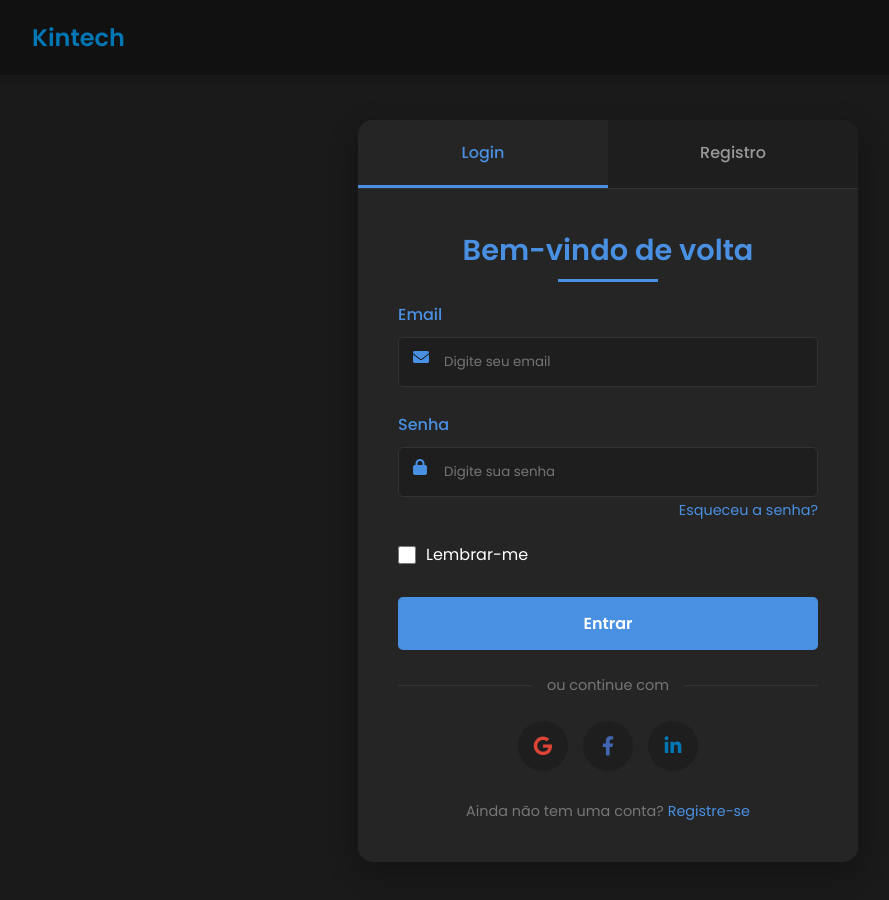
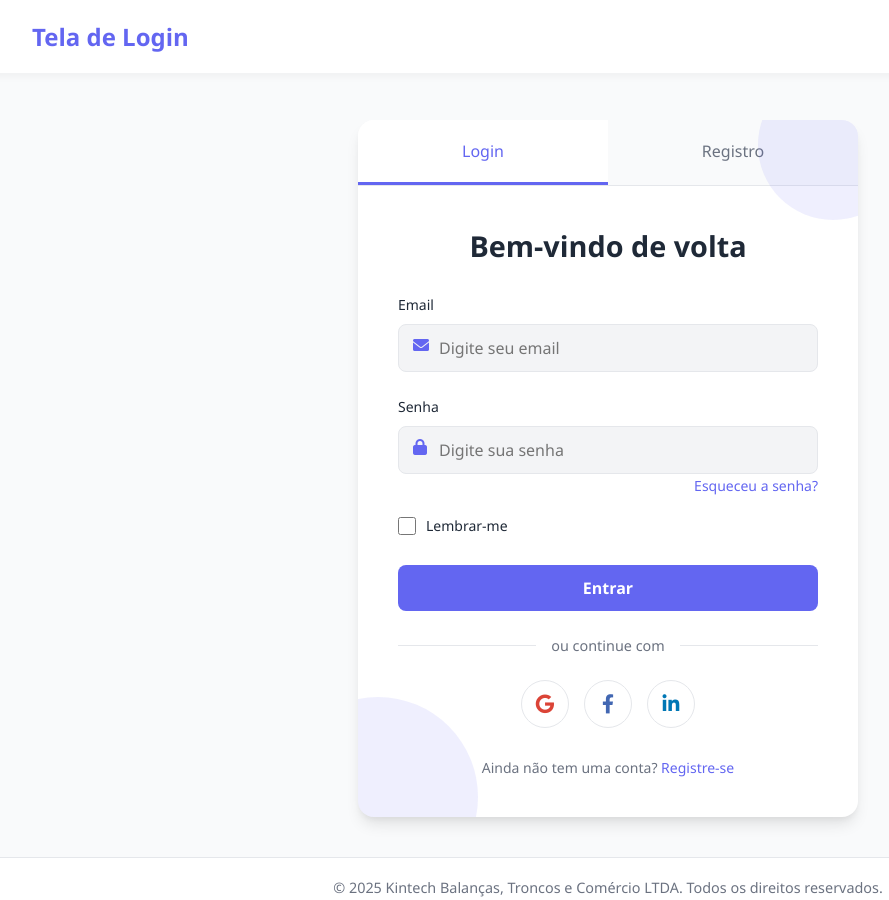
Before and after one commit to KauaAndrade-Unicamp/Tela-Login-Padr-o, a website: page Public/index.html in a window 1280 px wide. Shown: the top 900 px of the page, without its empty margins (32-921 px from the left). Drawn offline with Linux system fonts and the light colour scheme; a web font is replaced by a local one.

Commit message:
Atualização no Css

```diff
--- a/Public/index.html
+++ b/Public/index.html
@@ -3,20 +3,32 @@
 <head>
     <meta charset="UTF-8">
     <meta name="viewport" content="width=device-width, initial-scale=1.0">
-    <title> Login | Acesse sua conta</title>
-    <link href="https://fonts.googleapis.com/css2?family=Poppins:wght@300;400;500;600&display=swap" rel="stylesheet">
+    <title>Login | Acesse sua conta</title>
+    <link href="https://fonts.googleapis.com/css2?family=Segoe+UI:wght@400;500;600;700&display=swap" rel="stylesheet">
     <link rel="stylesheet" href="https://cdnjs.cloudflare.com/ajax/libs/font-awesome/6.0.0/css/all.min.css">
     <style>
+        :root {
+            --primary-color: #6366f1;
+            --primary-hover: #4f46e5;
+            --bg-color: #f9fafb;
+            --card-bg: #ffffff;
+            --text-color: #1f2937;
+            --text-light: #6b7280;
+            --border-color: #e5e7eb;
+            --input-bg: #f3f4f6;
+            --shadow: 0 10px 15px -3px rgba(0, 0, 0, 0.1), 0 4px 6px -2px rgba(0, 0, 0, 0.05);
+        }
+
         * {
             margin: 0;
             padding: 0;
             box-sizing: border-box;
-            font-family: 'Poppins', sans-serif;
+            font-family: 'Segoe UI', system-ui, -apple-system, sans-serif;
         }
 
         body {
-            background-color: #1a1a1a;
-            color: white;
+            background-color: var(--bg-color);
+            color: var(--text-color);
             min-height: 100vh;
             display: flex;
             flex-direction: column;
@@ -27,8 +39,8 @@
             justify-content: space-between;
             align-items: center;
             padding: 20px 5%;
-            background-color: #111111;
-            box-shadow: 0 2px 10px rgba(0, 0, 0, 0.2);
+            background-color: var(--card-bg);
+            box-shadow: 0 2px 10px rgba(0, 0, 0, 0.05);
             position: fixed;
             top: 0;
             left: 0;
@@ -37,8 +49,9 @@
             z-index: 100;
         }
 
-        .logo img {
-            height: 40px;
+        .logo h2 {
+            color: var(--primary-color);
+            font-weight: 700;
         }
 
         .auth-container {
@@ -48,13 +61,13 @@
             justify-content: center;
             flex: 1;
             padding: 40px 20px;
-            margin-top: 80px; /* Adiciona espaço para o header fixo */
+            margin-top: 80px;
         }
 
         .auth-box {
-            background-color: #252525;
-            border-radius: 15px;
-            box-shadow: 0 10px 30px rgba(0, 0, 0, 0.3);
+            background-color: var(--card-bg);
+            border-radius: 1rem;
+            box-shadow: var(--shadow);
             width: 100%;
             max-width: 500px;
             overflow: hidden;
@@ -64,7 +77,7 @@
         .auth-tabs {
             display: flex;
             width: 100%;
-            border-bottom: 1px solid #333;
+            border-bottom: 1px solid var(--border-color);
         }
 
         .auth-tab {
@@ -72,16 +85,16 @@
             padding: 20px;
             text-align: center;
             cursor: pointer;
-            color: #999;
+            color: var(--text-light);
             font-weight: 500;
             transition: all 0.3s ease;
-            background-color: #1e1e1e;
+            background-color: var(--bg-color);
         }
 
         .auth-tab.active {
-            background-color: #252525;
-            color: #4a90e2;
-            border-bottom: 3px solid #4a90e2;
+            background-color: var(--card-bg);
+            color: var(--primary-color);
+            border-bottom: 3px solid var(--primary-color);
         }
 
         .form-container {
@@ -91,20 +104,10 @@
         .auth-title {
             text-align: center;
             margin-bottom: 30px;
-            color: #4a90e2;
+            color: var(--text-color);
             font-size: 1.8em;
             position: relative;
-        }
-
-        .auth-title::after {
-            content: '';
-            position: absolute;
-            bottom: -10px;
-            left: 50%;
-            transform: translateX(-50%);
-            width: 100px;
-            height: 3px;
-            background-color: #4a90e2;
+            font-weight: 700;
         }
 
         .form-group {
@@ -115,58 +118,84 @@
         .form-group label {
             display: block;
             margin-bottom: 10px;
-            color: #4a90e2;
+            color: var(--text-color);
             font-weight: 500;
+            font-size: 0.875rem;
         }
 
         .form-group input {
             width: 100%;
-            background-color: #1e1e1e;
-            border: 1px solid #333;
-            color: white;
-            padding: 14px 14px 14px 45px;
-            border-radius: 5px;
-            transition: all 0.3s ease;
+            background-color: var(--input-bg);
+            border: 1px solid var(--border-color);
+            color: var(--text-color);
+            padding: 0.75rem 1rem 0.75rem 2.5rem;
+            border-radius: 0.5rem;
+            font-size: 1rem;
+            transition: all 0.2s ease-in-out;
         }
 
         .form-group input:focus {
             outline: none;
-            border-color: #4a90e2;
-            box-shadow: 0 0 0 2px rgba(74, 144, 226, 0.2);
+            border-color: var(--primary-color);
+            box-shadow: 0 0 0 3px rgba(99, 102, 241, 0.2);
         }
 
         .form-group .form-icon {
             position: absolute;
             left: 15px;
-            top: 47px;
-            color: #4a90e2;
+            top: 42px;
+            color: var(--primary-color);
         }
 
         .auth-btn {
             width: 100%;
-            background-color: #4a90e2;
+            background-color: var(--primary-color);
             color: white;
             border: none;
-            padding: 14px 20px;
-            border-radius: 5px;
+            padding: 0.75rem;
+            border-radius: 0.5rem;
             cursor: pointer;
             font-weight: 600;
-            font-size: 1em;
+            font-size: 1rem;
             transition: all 0.3s ease;
             margin-top: 10px;
+            position: relative;
+            overflow: hidden;
         }
 
         .auth-btn:hover {
-            background-color: #3a7bd5;
-            transform: translateY(-2px);
-            box-shadow: 0 5px 15px rgba(74, 144, 226, 0.4);
+            background-color: var(--primary-hover);
+        }
+
+        .auth-btn:after {
+            content: "";
+            display: block;
+            position: absolute;
+            width: 100%;
+            height: 100%;
+            top: 0;
+            left: 0;
+            pointer-events: none;
+            background-image: radial-gradient(circle, #fff 10%, transparent 10.01%);
+            background-repeat: no-repeat;
+            background-position: 50%;
+            transform: scale(10, 10);
+            opacity: 0;
+            transition: transform .5s, opacity 1s;
+        }
+
+        .auth-btn:active:after {
+            transform: scale(0, 0);
+            opacity: .3;
+            transition: 0s;
         }
 
         .auth-divider {
             display: flex;
             align-items: center;
             margin: 25px 0;
-            color: #777;
+            color: var(--text-light);
+            position: relative;
         }
 
         .auth-divider::before,
@@ -174,7 +203,7 @@
             content: '';
             flex: 1;
             height: 1px;
-            background-color: #333;
+            background-color: var(--border-color);
         }
 
         .auth-divider span {
@@ -192,42 +221,46 @@
             display: flex;
             align-items: center;
             justify-content: center;
-            width: 50px;
-            height: 50px;
+            width: 48px;
+            height: 48px;
             border-radius: 50%;
-            background-color: #1e1e1e;
-            color: white;
-            font-size: 1.2em;
-            transition: all 0.3s ease;
+            border: 1px solid var(--border-color);
+            background-color: var(--card-bg);
+            transition: all 0.2s ease-in-out;
             cursor: pointer;
         }
 
         .social-btn:hover {
-            transform: translateY(-3px);
+            background-color: var(--input-bg);
         }
 
-        .social-btn.google {
+        .social-btn i {
+            font-size: 1.2em;
+        }
+
+        .social-btn.google i {
             color: #DB4437;
         }
 
-        .social-btn.facebook {
+        .social-btn.facebook i {
             color: #4267B2;
         }
 
-        .social-btn.linkedin {
+        .social-btn.linkedin i {
             color: #0077B5;
         }
 
         .auth-footer {
             text-align: center;
             margin-top: 30px;
-            color: #777;
-            font-size: 0.9em;
+            color: var(--text-light);
+            font-size: 0.875rem;
         }
 
         .auth-footer a {
-            color: #4a90e2;
+            color: var(--primary-color);
             text-decoration: none;
+            font-weight: 500;
             transition: all 0.3s ease;
         }
 
@@ -239,11 +272,12 @@
             display: flex;
             align-items: center;
             margin-bottom: 20px;
+            font-size: 0.875rem;
         }
 
         .checkbox-container input {
             margin-right: 10px;
-            accent-color: #4a90e2;
+            accent-color: var(--primary-color);
             width: 18px;
             height: 18px;
         }
@@ -263,10 +297,10 @@
         }
 
         .forgot-password a {
-            color: #4a90e2;
-            font-size: 0.9em;
+            color: var(--primary-color);
+            font-size: 0.875rem;
             text-decoration: none;
-            transition: all 0.3s ease;
+            font-weight: 500;
         }
 
         .forgot-password a:hover {
@@ -274,11 +308,50 @@
         }
 
         footer {
-            background-color: #111111;
+            background-color: var(--card-bg);
+            border-top: 1px solid var(--border-color);
             padding: 20px 5%;
             text-align: center;
-            color: #777;
+            color: var(--text-light);
             font-size: 0.9em;
+        }
+
+        #login-error, #register-error {
+            font-size: 14px;
+            color: #ef4444;
+            margin-bottom: 15px;
+        }
+
+        #login-right {
+            font-size: 14px;
+            color: #10b981;
+            margin-bottom: 15px;
+            background-color: rgba(16, 185, 129, 0.1);
+            padding: 8px;
+            border-radius: 0.5rem;
+            font-weight: bold;
+        }
+
+        .decoration {
+            position: absolute;
+            top: -50px;
+            right: -50px;
+            width: 150px;
+            height: 150px;
+            background-color: rgba(99, 102, 241, 0.1);
+            border-radius: 50%;
+            z-index: 0;
+        }
+
+        .decoration-2 {
+            position: absolute;
+            bottom: -80px;
+            left: -80px;
+            width: 200px;
+            height: 200px;
+            background-color: rgba(99, 102, 241, 0.1);
+            border-radius: 50%;
+            z-index: 0;
         }
 
         @media (max-width: 768px) {
@@ -296,13 +369,15 @@
     <header>
         <div class="header-container">
             <div class="logo">
-                <h2 style="color: #0077B5;">Kintech</h2>
+                <h2>Tela de Login</h2>
             </div>
         </div>
     </header>
 
     <div class="auth-container">
         <div class="auth-box">
+            <div class="decoration"></div>
+            <div class="decoration-2"></div>
             <div class="auth-tabs">
                 <div class="auth-tab active" id="login-tab">Login</div>
                 <div class="auth-tab" id="register-tab">Registro</div>
@@ -322,7 +397,7 @@
                             <i class="fas fa-lock form-icon"></i>
                             <input type="password" id="password" placeholder="Digite sua senha" required>
                         </div>
-                        <div id="login-error" style="font-size: 14px; color: red; margin-bottom: 15px;"></div>
+                        <div id="login-error"></div>
                         <div class="forgot-password">
                             <a href="#">Esqueceu a senha?</a>
                         </div>
@@ -386,8 +461,8 @@
                         </div>
                         <button type="submit" class="auth-btn">Criar Conta</button>
                     </form>
-                    <div id="login-right" style="font-size: 14px; color: rgb(255, 255, 255); margin-bottom: 15px; background-color: green; font-weight: bold;"></div>
-                    <div id="register-error" style="font-size: 14px; color: red; margin-bottom: 15px;"></div>
+                    <div id="login-right"></div>
+                    <div id="register-error"></div>
                     <div class="auth-footer">
                         Já tem uma conta? <a href="#" id="goto-login">Faça login</a>
                     </div>
--- a/Public/login.js
+++ b/Public/login.js
@@ -67,6 +67,7 @@ document.getElementById('login-form').addEventListener('submit', async (event) =
         if (!response.ok) {
             errorDiv.textContent = data.msg || 'Erro ao fazer login.';
             document.getElementById('password').value = '';
+            document.getElementById('email').value = '';
             // Limpa o campo de senha
             return;
         }
```
